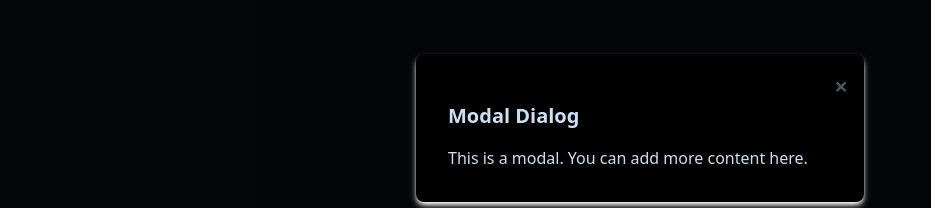
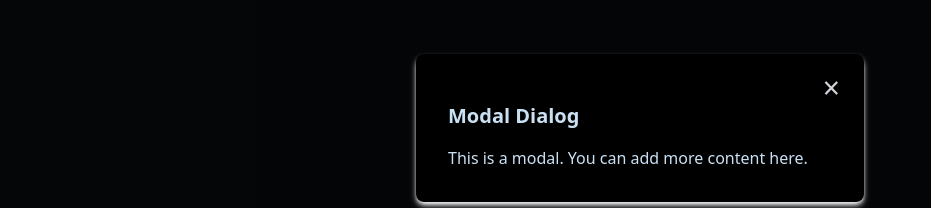
Before and after one commit to aceducky/modal, a React (Vite) app: page / in a window 1280 px wide. Both pictures are taken after a click on the button "Open Modal". Shown: the part 272-480 px from the top of the page, without its empty margins (0-931 px from the left). Built offline with nearby package versions, Linux system fonts and the light colour scheme.

Commit message:
modified:   src/Modal.jsx

```diff
--- a/src/Modal.jsx
+++ b/src/Modal.jsx
@@ -41,7 +41,7 @@ function Modal({ isModalOpen, closeModal, children }) {
         className="bg-black shadow-md shadow-white p-8 rounded-lg max-w-md w-full relative"
       >
         <button
-          className="absolute top-4 right-4 text-2xl font-bold text-gray-600 hover:text-gray-800 focus:outline-none"
+          className="absolute top-4 right-4 text-3xl text-gray-300 hover:text-gray-100 hover:bg-gray-900 focus:outline-none rounded-full px-2 pt-0 pb-1"
           onClick={closeModal}
         >
           &times;
```
